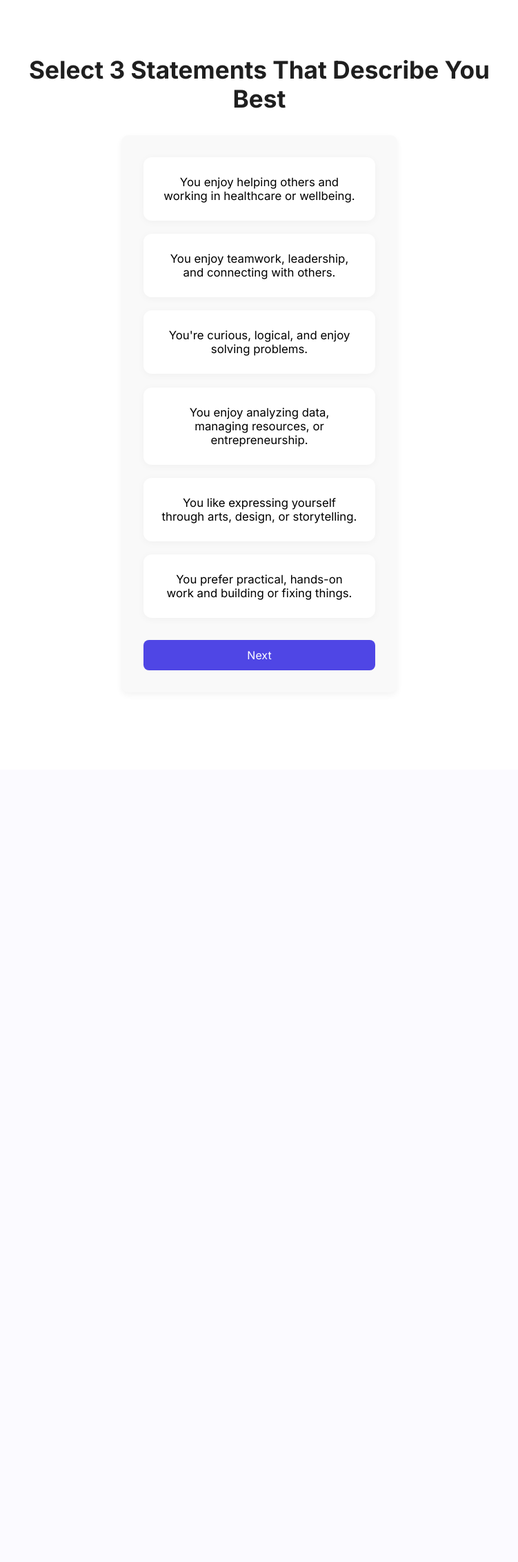
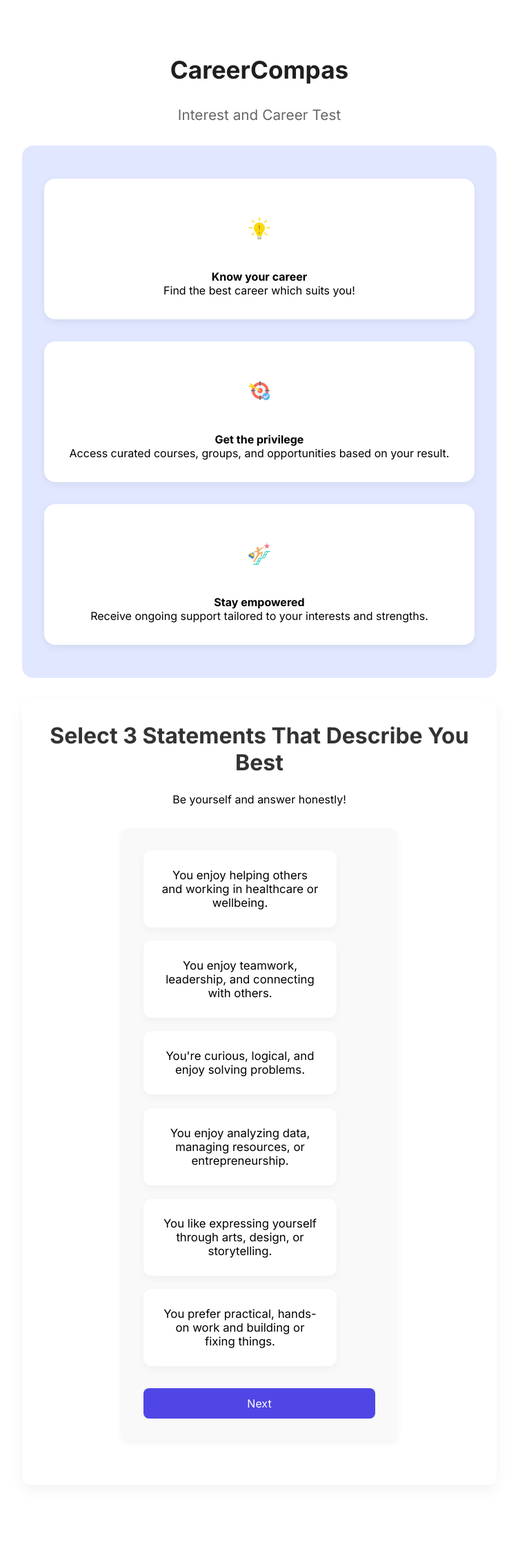
Before and after one commit to damien11zhang/CITS3403-Group-Project, a Flask app: page /quiz in a window 1280 px wide. Shown: the part 52-2317 px from the top of the page at 69% size, without its empty margins (264-1015 px from the left). Before the commit the page ends 1024 px from the top, so only its background shows below. Run offline with Flask 3, Linux system fonts and the light colour scheme.

Commit message:
Add initial quiz section with layout and styling

```diff
--- a/project/static/style.css
+++ b/project/static/style.css
@@ -338,3 +338,122 @@
   border-color: #4f46e5;
   background-color: #eef2ff;
 }
+
+.subheading {
+  font-size: 1.3rem;
+  font-weight: 500;
+  color: #666;
+  margin-bottom: 1.5rem;
+}
+.quiz-card-grid img {
+  display: block;
+  margin: 0 auto 0.5rem;
+}
+
+.info-card-row {
+  display: flex;
+  flex-wrap: wrap;
+  justify-content: center;
+  gap: 1.5rem;
+  background: #e0e7ff;
+  padding: 2rem;
+  border-radius: 16px;
+  margin-bottom: 2rem;
+}
+
+.quiz-card {
+  background: white;
+  border-radius: 12px;
+  padding: 1.5rem;
+  box-shadow: 0 4px 12px rgba(0, 0, 0, 0.04);
+  text-align: center;
+  width: 280px;
+}
+
+.info-section-wrapper {
+  background: #e0e7ff;
+  border-radius: 20px;
+  padding: 3rem 1.5rem;
+  margin-bottom: 2rem;
+  max-width: 700px;
+  margin-left: auto;
+  margin-right: auto;
+}
+
+.info-card {
+  background: white;
+  border-radius: 16px;
+  padding: 2rem;
+  margin-bottom: 1.5rem;
+  text-align: center;
+  box-shadow: 0 6px 12px rgba(0, 0, 0, 0.05);
+}
+
+.icon-img {
+  width: 90px;
+  margin-bottom: 1rem;
+}
+
+.intro-banner {
+  background-color: #eef2ff; /* light blue */
+  padding: 4rem 1rem;
+  border-radius: 16px;
+  margin: 2rem 0;
+}
+
+.intro-cards {
+  max-width: 900px;
+  margin: 0 auto;
+  display: flex;
+  flex-direction: column;
+  gap: 2rem;
+}
+
+.intro-card {
+  background-color: white;
+  border-radius: 16px;
+  padding: 2rem;
+  box-shadow: 0 4px 12px rgba(0, 0, 0, 0.06);
+  text-align: center;
+  transition: 0.3s ease;
+}
+
+.intro-card:hover {
+  transform: translateY(-4px);
+}
+
+.intro-img {
+  width: 80px;
+  margin-bottom: 1rem;
+}
+
+.vertical-banner {
+  display: flex;
+  flex-direction: column;
+  background-color: #e0e7ff; /* light blue */
+  padding: 3rem 2rem;
+  border-radius: 16px;
+  gap: 2rem;
+  align-items: center;
+  margin-bottom: 2rem;
+}
+
+.vertical-banner .intro-card {
+  background-color: white;
+  border-radius: 16px;
+  padding: 2rem;
+  box-shadow: 0 4px 12px rgba(0, 0, 0, 0.06);
+  text-align: center;
+  max-width: 700px;
+  width: 100%;
+  transition: transform 0.2s ease;
+}
+
+.vertical-banner .intro-card:hover {
+  transform: translateY(-4px);
+}
+
+.vertical-banner .intro-img {
+  width: 80px;
+  margin-bottom: 1rem;
+}
--- a/project/templates/quiz.html
+++ b/project/templates/quiz.html
@@ -1,9 +1,32 @@
 {% extends "base.html" %}
-{% block title %}Career Quiz – Section 1{% endblock %}
+{% block title %}CareerCompas – Interest Quiz{% endblock %}
 
 {% block content %}
 <div class="quiz-page-wrapper">
-  <h1 class="quiz-heading">Select 3 Statements That Describe You Best</h1>
+  <h1 class="quiz-heading">CareerCompas</h1>
+  <h2 class="subheading">Interest and Career Test</h2>
+
+  <div class="intro-banner vertical-banner">
+    <div class="intro-card">
+      <img src="{{ url_for('static', filename='images/one.png') }}" class="intro-img" alt="Know your career">
+      <h4>Know your career</h4>
+      <p>Find the best career which suits you!</p>
+    </div>
+    <div class="intro-card">
+      <img src="{{ url_for('static', filename='images/two.png') }}" class="intro-img" alt="Get the privilege">
+      <h4>Get the privilege</h4>
+      <p>Access curated courses, groups, and opportunities based on your result.</p>
+    </div>
+    <div class="intro-card">
+      <img src="{{ url_for('static', filename='images/three.png') }}" class="intro-img" alt="Stay empowered">
+      <h4>Stay empowered</h4>
+      <p>Receive ongoing support tailored to your interests and strengths.</p>
+    </div>
+  </div>
+
+  <div class="section">
+    <h2>Select 3 Statements That Describe You Best</h2>
+    <p style="margin-bottom: 2rem;">Be yourself and answer honestly!</p>
     <form method="POST" action="{{ url_for('quiz') }}">
       <div class="quiz-card-grid">
         {% for cluster in clusters %}
@@ -15,6 +38,7 @@
       </div>
       <button class="button" type="submit">Next</button>
     </form>
+  </div>
 </div>
 
 <script>
```
Also changed, not shown: project/static/images/one.png (added), project/static/images/three.png (added), project/static/images/two.png (added). Lines whose indentation alone changed are shown as unchanged.
